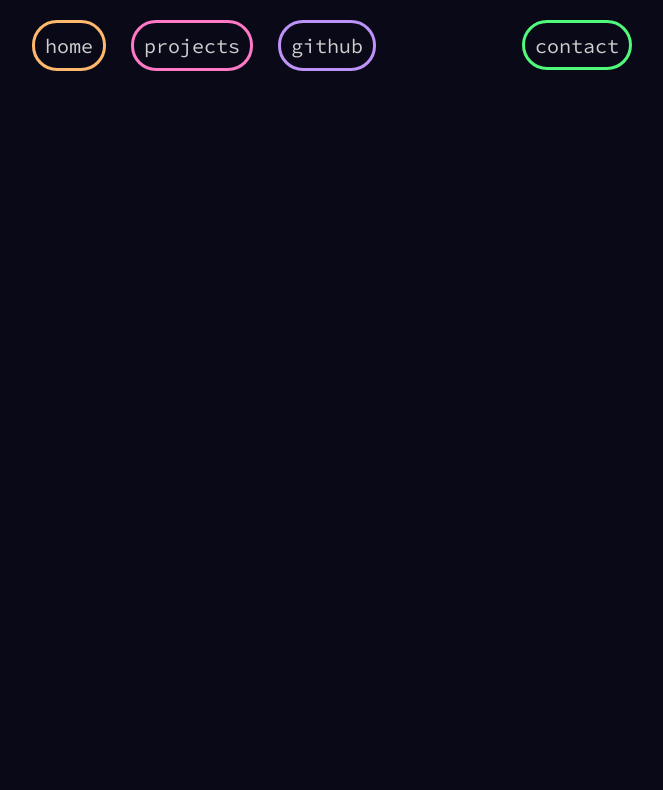
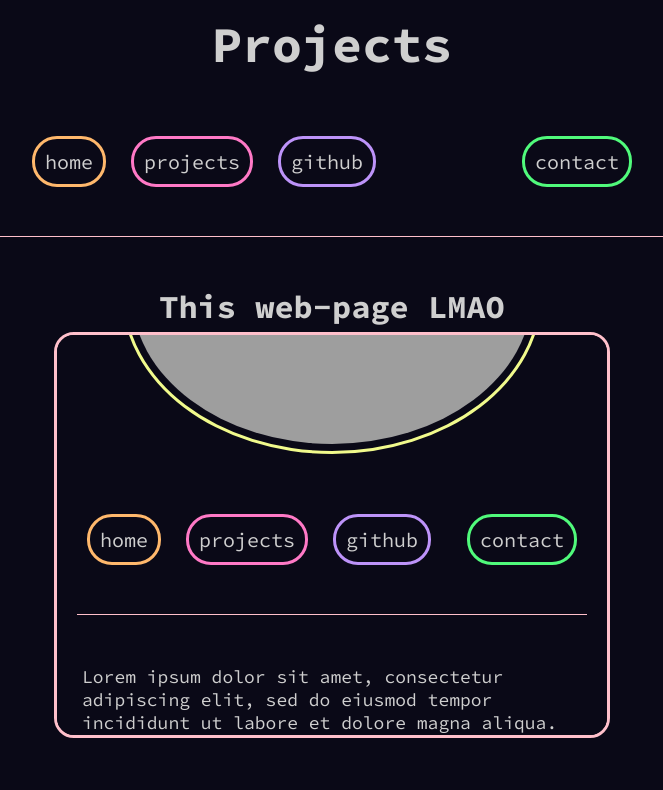
Before and after one commit to MiiNK1Y/personal-website, a plain HTML site: page projects.html in a window 1280 px wide. Shown: the whole page, without its empty margins (308-971 px from the left). Drawn offline with Linux system fonts and the light colour scheme.

Commit message:
continued design

```diff
--- a/index.html
+++ b/index.html
@@ -5,6 +5,7 @@
         <title>Aleksander N. Knoph</title>
         <meta name="description" content="Aleksanders personal website, for publishing and posting projects.">
         <meta name="viewport" content="width=device-width, initial-scale=1">
+        <link rel="icon" type="image/x-icon" href="/img/favicon.ico">
         <link rel="stylesheet" href="style.css">
     </head>
     <body>
@@ -14,8 +15,9 @@
                 <a href="index.html"><button id="navbar-home-button">home</button></a>
                 <a href="projects.html"><button id="navbar-projects-button">projects</button></a>
                 <a href="https://github.com/MiiNK1Y" target="_blank"><button id="navbar-github-button">github</button></a> <!-- "target=_blank" to open the link in new tab. -->
-                <button id="navbar-contact-button">contact</button>
+                <a style="margin-left: auto;" href="contact.html"><button id="navbar-contact-button">contact</button></a>
             </div>
+            <div style="width: auto; height: 1px; background-color: pink; margin-bottom: 50px; margin-top: 40px;"></div>
             <div id="home-text-box" class="x-center">
                 <p>Lorem ipsum dolor sit amet, consectetur adipiscing elit, sed do eiusmod tempor incididunt ut labore et dolore magna aliqua. Ut enim ad minim veniam, quis nostrud exercitation ullamco laboris nisi ut aliquip ex ea commodo consequat. Duis aute irure dolor in reprehenderit in voluptate velit esse cillum dolore eu fugiat nulla pariatur. Excepteur sint occaecat cupidatat non proident, sunt in culpa qui officia deserunt mollit anim id est laborum.</p>
             </div>
--- a/projects.html
+++ b/projects.html
@@ -5,15 +5,22 @@
         <title>Aleksander N. Knoph</title>
         <meta name="description" content="Aleksanders projects site.">
         <meta name="viewport" content="width=device-width, initial-scale=1">
+        <link rel="icon" type="image/x-icon" href="/img/favicon.ico">
         <link rel="stylesheet" href="style.css">
     </head>
     <body>
-        <div id="application" style="height: 100%">
-            <div id="navbar" class="x-center" style="margin-top: 10px; margin-bottom: 10px;">
+        <div id="application" height="100%">
+            <h1 class="per-site-header">Projects</h1>
+            <div id="navbar" class="x-center" style="margin-top: 10px; margin-bottom: 40px;">
                 <a href="index.html"><button id="navbar-home-button">home</button></a>
                 <a href="projects.html"><button id="navbar-projects-button">projects</button></a>
                 <a href="https://github.com/MiiNK1Y" target="_blank"><button id="navbar-github-button">github</button></a> <!-- "target=_blank" to open the link in new tab. -->
-                <button id="navbar-contact-button">contact</button>
+                <a style="margin-left: auto;" href="contact.html"><button id="navbar-contact-button">contact</button></a>
+            </div>
+            <div style="width: auto; height: 1px; background-color: pink;"></div>
+            <div class="projects-iframe-container x-center">
+                <h1 class="projects-iframe-title">This web-page LMAO</h1>
+                <iframe class="projects-project-iframe" src="index.html">
             </div>
         </div>
         <script type="text/javascript" src="app.js"></script>
--- a/style.css
+++ b/style.css
@@ -46,7 +46,7 @@ p {
     height: 50px;
     display: flex;
     margin-top: 50px;
-    margin-bottom: 50px;
+    margin-bottom: 10px;
     padding: 10px;
 }
 
@@ -67,14 +67,23 @@ p {
     border-color: #ffb86c;
 }
 
+#navbar-projects-button {
+    border-color: #ff79c6;
+}
+
+#navbar-github-button {
+    border-color: #bd93f9;
+}
+
+#navbar-contact-button {
+    border-color: #50fa7b;
+    margin-right: 0;
+}
+
 #navbar-home-button:hover {
     background-color: #ffb86c;
     border: 3px solid #0a0917;
     box-shadow: 0 0 0 5px #ffb86c;
-}
-
-#navbar-projects-button {
-    border-color: #ff79c6;
 }
 
 #navbar-projects-button:hover {
@@ -83,20 +92,10 @@ p {
     box-shadow: 0 0 0 5px #ff79c6;
 }
 
-#navbar-github-button {
-    border-color: #bd93f9;
-}
-
 #navbar-github-button:hover {
     background-color: #bd93f9;
     border: 3px solid #0a0917;
     box-shadow: 0 0 0 5px #bd93f9;
-}
-
-#navbar-contact-button {
-    border-color: #50fa7b;
-    margin-right: 0;
-    margin-left: auto;
 }
 
 #navbar-contact-button:hover {
@@ -116,4 +115,39 @@ p {
     color: rgb(207, 207, 207);
     font-size: 18px;
     margin: 0 5px 0 5px;
+    pointer-events: none;
 }
+
+.per-site-header {
+    color: rgb(207, 207, 207);
+    font-family: 'Source Code Pro', monospace;
+    font-size: 50px;
+    text-align: center;
+    margin: 0 0 50px 0;
+}
+
+/* Projects-page-spesifics starts here. */
+/* Container isolating each project. */
+.projects-iframe-container {
+    width: 600px;
+    height: 500px;
+    text-align: center;
+    margin-top: 50px;
+    pointer-events: none;
+}
+
+.projects-iframe-title {
+    font-family: 'Source Code Pro', monospace;
+    text-align: center;
+    margin: 5px 0 5px 0;
+    color: rgb(207, 207, 207);
+}
+
+.projects-project-iframe {
+    width: 550px;
+    height: 400px;
+    margin-left: auto;
+    margin-right: auto;
+    border: 3px solid pink;
+    border-radius: 20px;
+}
```
Also changed, not shown: 1 other file.
